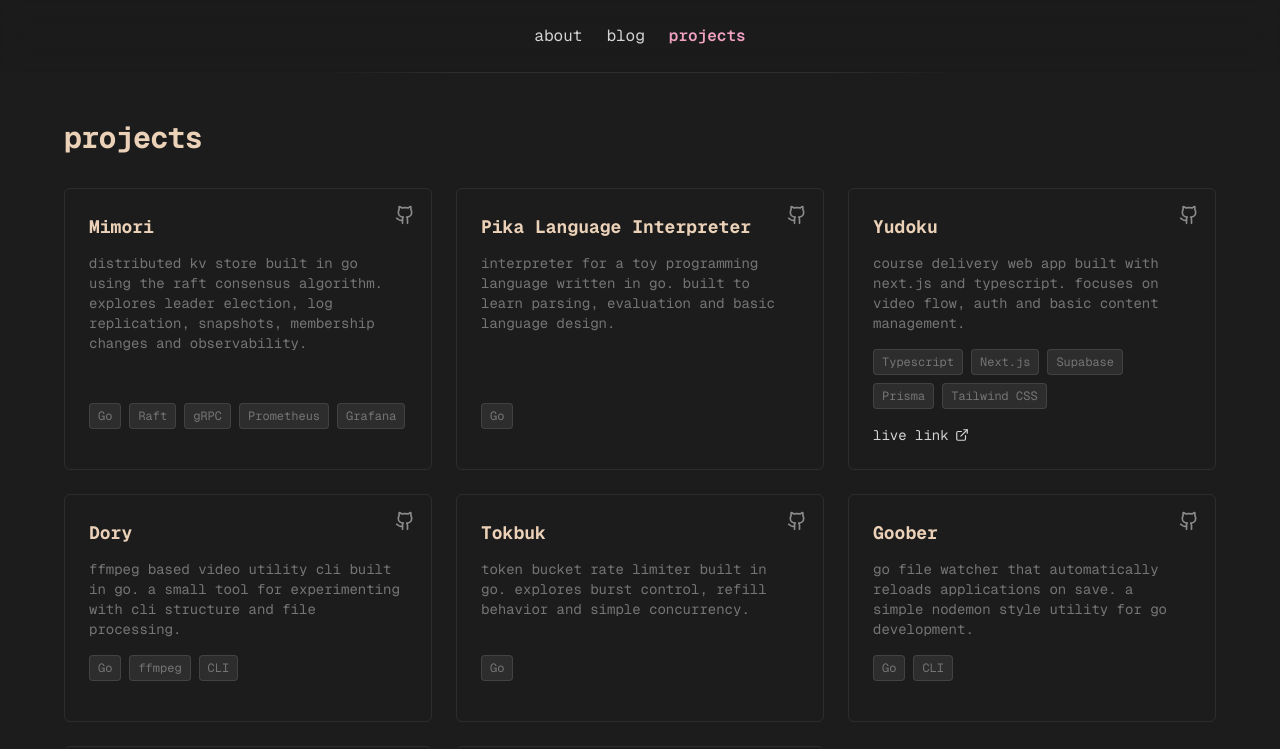
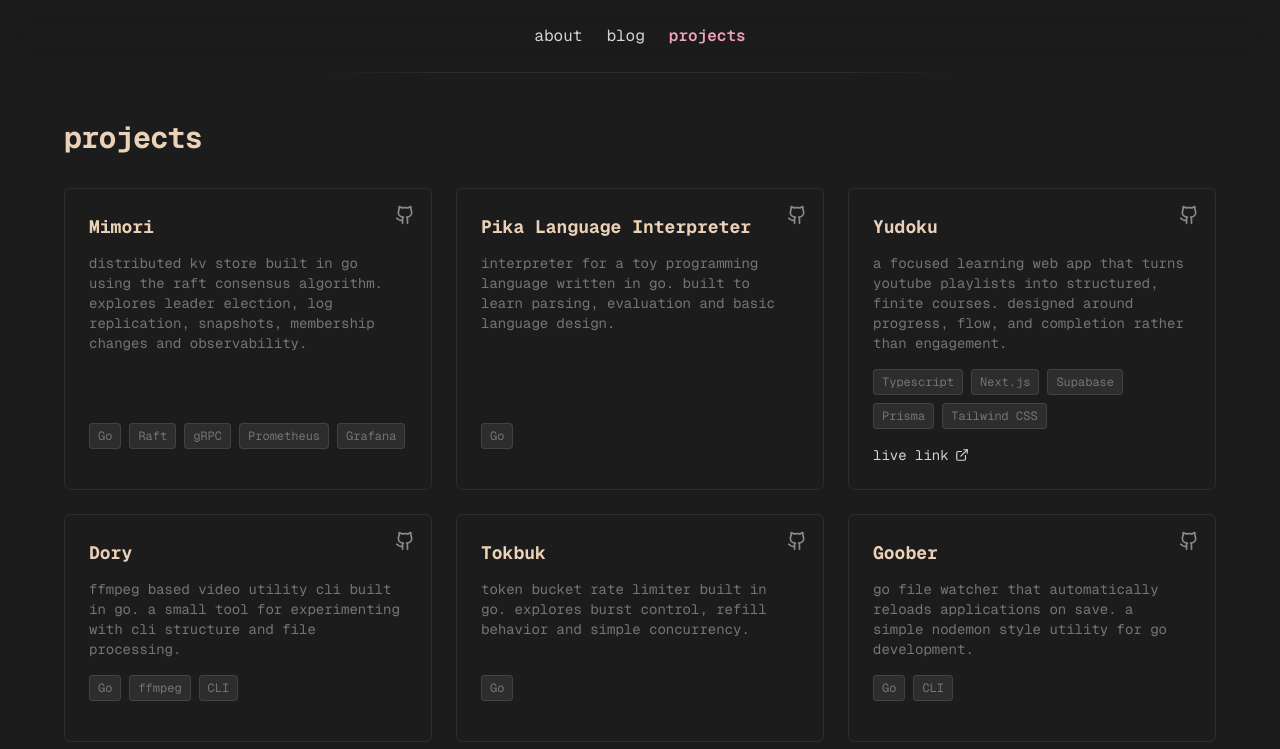
Before and after one commit to jerkeyray/portfolio-mk2, a Next.js app: page /projects in a window 1280 px wide. Shown: the top 749 px of the page. Built offline with nearby package versions, Linux system fonts and the light colour scheme; no server answers.

Commit message:
yudoku description change

```diff
--- a/content/blog/rate-limiting.mdx
+++ b/content/blog/rate-limiting.mdx
@@ -450,4 +450,3 @@ Anyway, that’s it for me. Hope you got something out of this, or at least unde
 
 - [the project repo](https://github.com/jerkeyray/tokbuk)
 - [cool video about rate limiting by System Design Interview](https://www.youtube.com/watch?v=FU4WlwfS3G0)
-- [my other blogs](https://jerkeyray.com/blogs)
--- a/data/projects.ts
+++ b/data/projects.ts
@@ -26,7 +26,7 @@ export const projects: Project[] = [
   {
     title: "Yudoku",
     description:
-      "course delivery web app built with next.js and typescript. focuses on video flow, auth and basic content management.",
+      "a focused learning web app that turns youtube playlists into structured, finite courses. designed around progress, flow, and completion rather than engagement.",
     tags: [
       "Typescript",
       "Next.js",
@@ -35,7 +35,7 @@ export const projects: Project[] = [
       "Tailwind CSS",
     ],
     sourceLink: "https://yudoku.jerkeyray.com/",
-    repoLink: "https://github.com/jerkeyray/youtube-course-platform",
+    repoLink: "https://github.com/jerkeyray/yudoku",
   },
   {
     title: "Dory",
```
